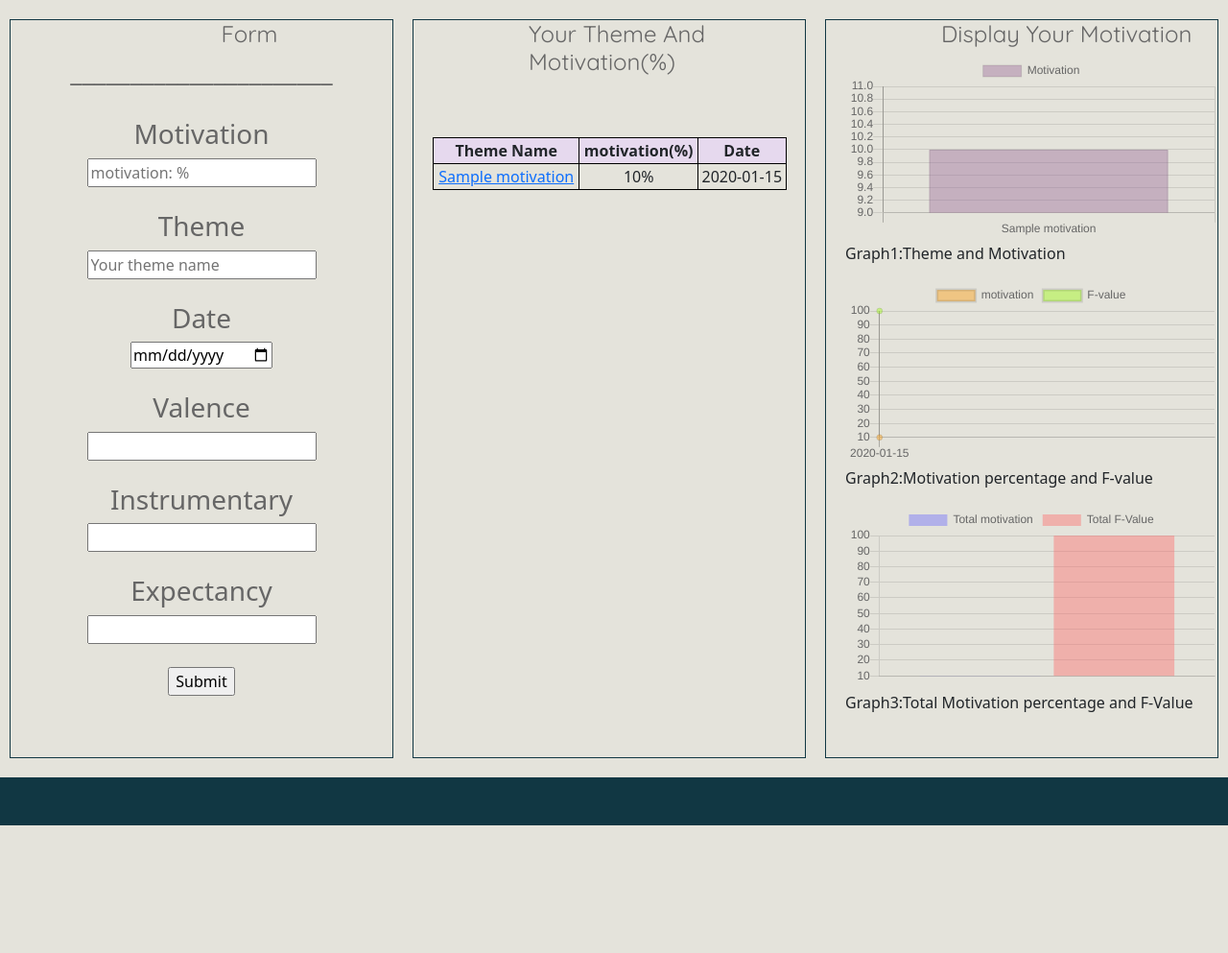
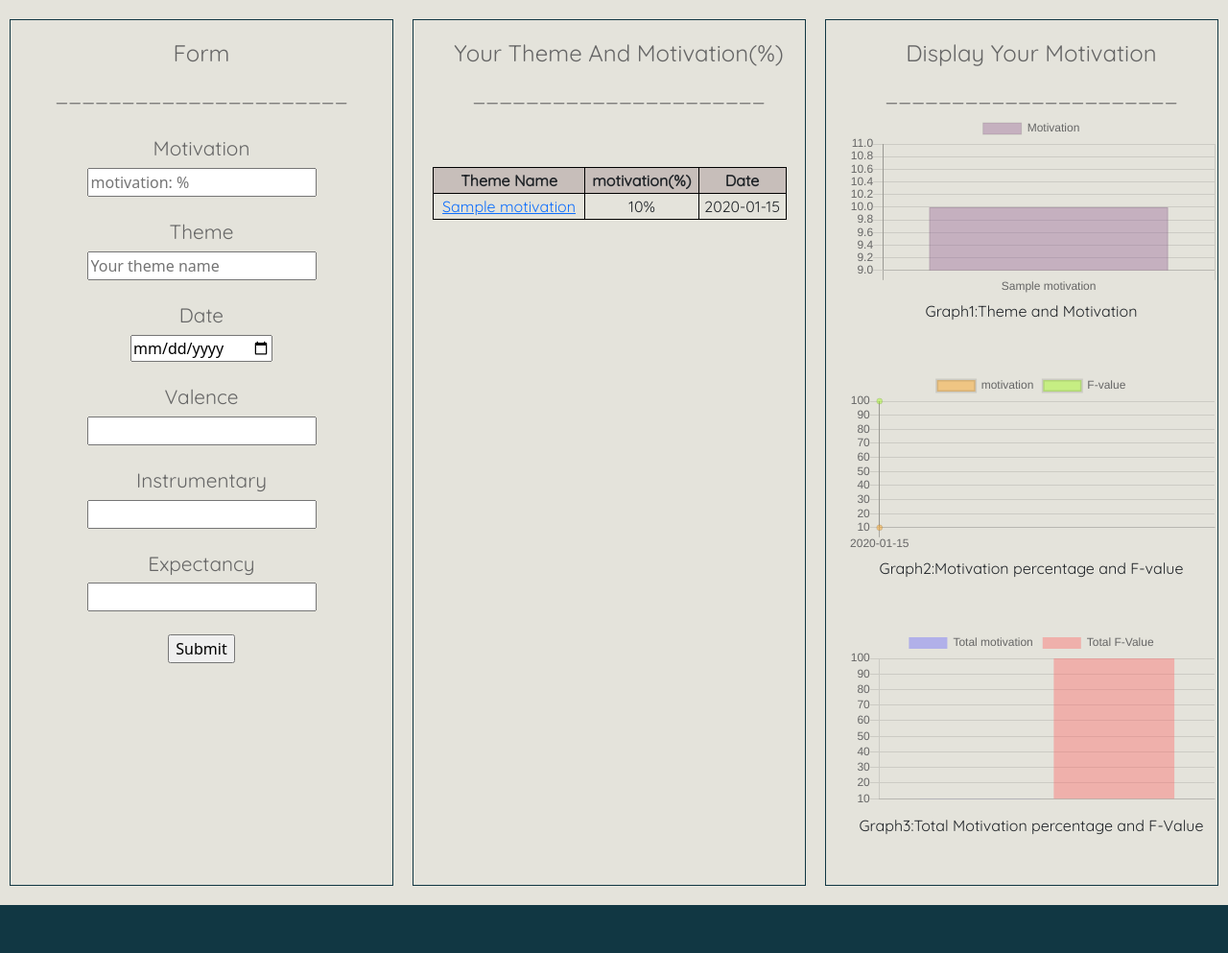
Before and after one commit to shosuke-13/MOTIVATE, a Flask app: page /motivation in a window 1280 px wide. Shown: the part 100-1093 px from the top of the page at 96% size. Before the commit the page ends 960 px from the top, so only its background shows below. Run offline with Flask 2, Linux system fonts and the light colour scheme; tables that the repository leaves empty hold one stand-in row (values such as "Sample post"); some libraries are stand-ins or nearby versions; some web fonts are replaced.

Commit message:
[update] htmlとcssの変更

```diff
--- a/static/base.css
+++ b/static/base.css
@@ -166,12 +166,22 @@ nav {
 
 
 /* h1 */
-h1 {
+.h1_profile {
     color: #666;
     font-size: 1.5rem;
     text-decoration: none;
     font-family: 'Quicksand', sans-serif;
     margin-left: 100px;
+}
+
+.h1_motivation {
+    margin-top: 20px;
+    margin-bottom: 15px;
+    color: #666;
+    font-size: 1.5rem;
+    text-decoration: none;
+    font-family: 'Quicksand', sans-serif;
+    text-align: center;
 }
 
 .h1_box {
@@ -207,6 +217,24 @@ h1 {
     padding: 0;
 }
 
+
+/* h3 */
+.h3_motivation {
+    color: #666;
+    font-size: 1.3rem;
+    text-decoration: none;
+    font-family: 'Quicksand', sans-serif;
+    text-align: center;
+}
+
+.h3_profile {
+    color: #666;
+    font-size: 1.3rem;
+    text-decoration: none;
+    font-family: 'Quicksand', sans-serif;
+    text-align: center;
+    margin-bottom: 40px;
+}
 
 
 /* local navigation */
@@ -345,7 +373,16 @@ td, th {
     border: 1px solid black;
     text-align: center;
     padding: 1px;
-    }
+    font-family: 'Quicksand', sans-serif;
+}
     th {
-    background-color: #e6d9ee;
-    }
+    background-color: #c7beba;
+}
+
+
+/* p */
+.p_motivation {
+    font-family: 'Quicksand', sans-serif;
+    text-align: center;
+    margin-bottom: 50px;
+}
--- a/templates/motivation.html
+++ b/templates/motivation.html
@@ -28,15 +28,15 @@
 
         <main class="main">
             <div class="lnavi">
-              <h1>Form</h1>
-                <h3>______________________</h3>
+              <h1 class="h1_motivation">Form</h1>
+                <h3 class="h3_motivation">______________________</h3>
                 <form action="/motivation" method = "POST">
-                  <br><h3>Motivation</h3><input type="number" name = "motivation" placeholder= "motivation: %"></br>
-                  <br><h3>Theme</h3><input type="text" name = "theme" placeholder = "Your theme name"></br>
-                  <br><h3>Date</h3><input type="date" name="due"></br>
-                  <br><h3>Valence</h3><input type="number" step="0.1" name="valence"></br>
-                  <br><h3>Instrumentary</h3><input type="number" step="0.1" name="instrumentary"></br>
-                  <br><h3>Expectancy</h3><input type="number" step="0.1" name="expectancy"></br>
+                  <br><h3 class="h3_motivation">Motivation</h3><input type="number" name = "motivation" placeholder= "motivation: %"></br>
+                  <br><h3 class="h3_motivation">Theme</h3><input type="text" name = "theme" placeholder = "Your theme name"></br>
+                  <br><h3 class="h3_motivation">Date</h3><input type="date" name="due"></br>
+                  <br><h3 class="h3_motivation">Valence</h3><input type="number" step="0.1" name="valence"></br>
+                  <br><h3 class="h3_motivation">Instrumentary</h3><input type="number" step="0.1" name="instrumentary"></br>
+                  <br><h3 class="h3_motivation">Expectancy</h3><input type="number" step="0.1" name="expectancy"></br>
                   <br><input type="submit" name = "submit" placeholder = "submit"></br>
                 </form>
             </div>
@@ -44,10 +44,11 @@
             <div class="content">
 
 
-                <h1>Your Theme And Motivation(%)</h1>
+                <h1 class="h1_motivation">Your Theme And Motivation(%)</h1>
+                <h3 class="h3_motivation">______________________</h3>
                 <br></br>
                 <table>
-                <h3>
+                <h3 class="h3_motivation">
                   <tr>
                     <th>Theme Name</th>
                     <th>motivation(%)</th>
@@ -67,7 +68,8 @@
             </div>
 
             <div class="content">
-                <h1>Display Your Motivation</h1>
+                <h1 class="h1_motivation">Display Your Motivation</h1>
+                <h3 class="h3_motivation">______________________</h3>
 
                 <canvas id="myChart"></canvas>
                 <script>
@@ -132,7 +134,7 @@
                   document.getElementById('myChart'),
                   config
                 );</script>
-                <p>Graph1:Theme and Motivation</p>
+                <p class="p_motivation">Graph1:Theme and Motivation</p>
 
 
                <canvas id="myChart2"></canvas>
@@ -154,7 +156,7 @@
                        }
                       });
                </script>
-               <p>Graph2:Motivation percentage and F-value</p>
+               <p class="p_motivation">Graph2:Motivation percentage and F-value</p>
 
                <canvas id="myChart3"></canvas>
                <script>
@@ -175,7 +177,7 @@
                       });
 
               </script>
-              <p>Graph3:Total Motivation percentage and F-Value</p>
+              <p class="p_motivation">Graph3:Total Motivation percentage and F-Value</p>
             </div>
         </main>
 
```
Also changed, not shown: templates/account.html (+8 -7 lines), codes/motivation.db.
